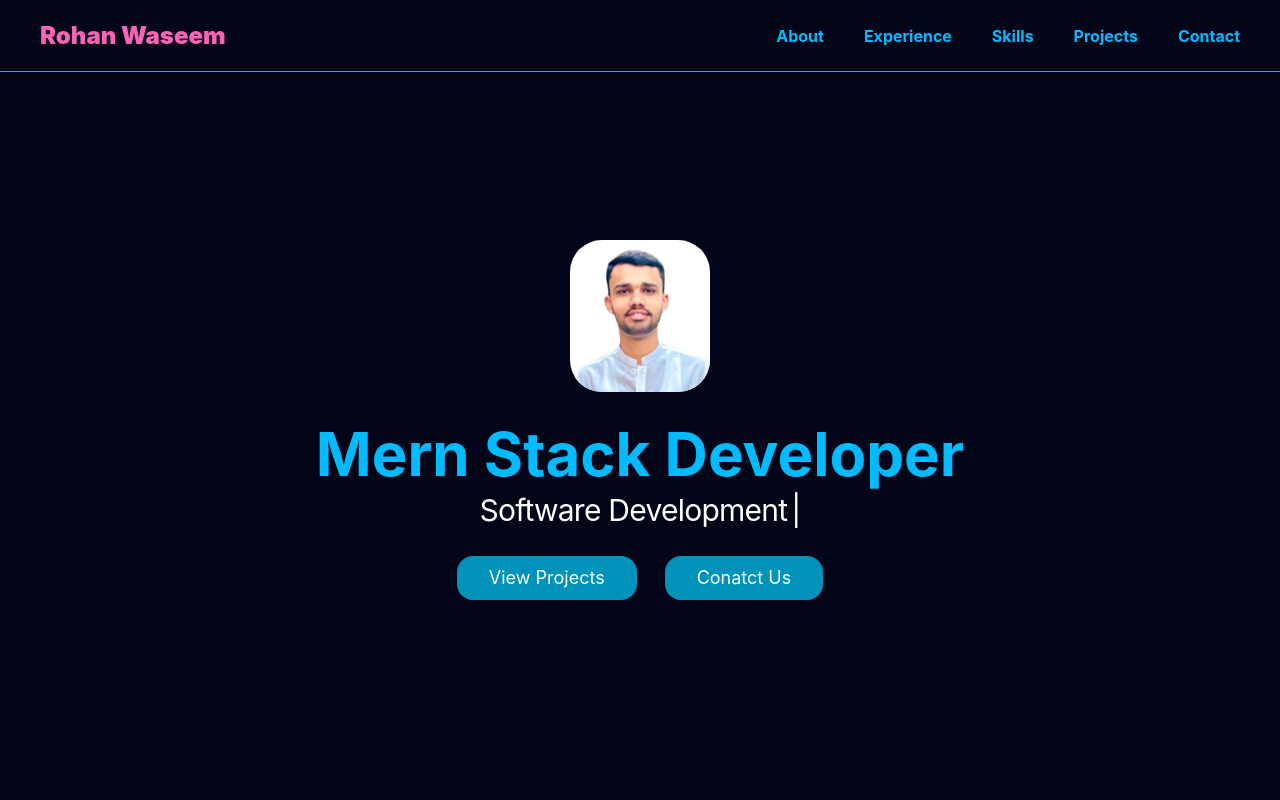
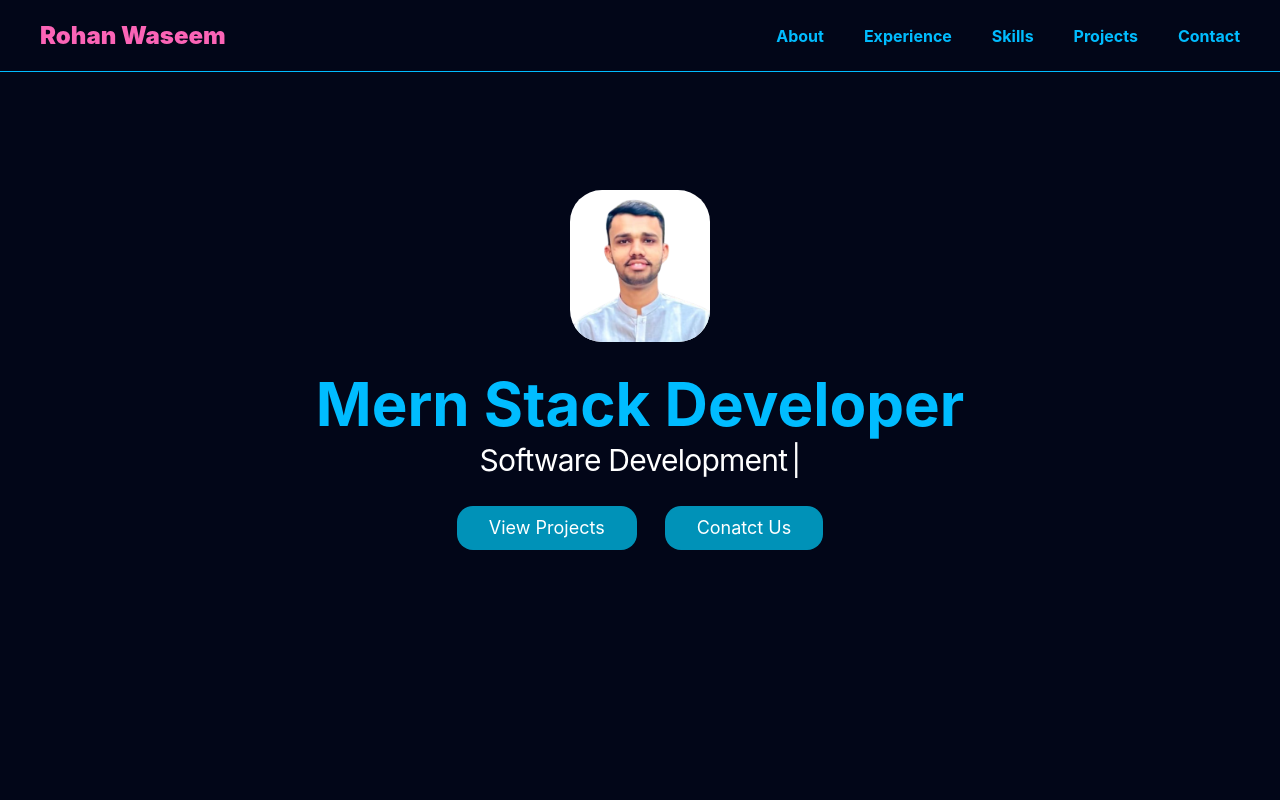
Before and after one commit to RohanWaseem/portfolio, a React app in the folder frontend/: page / in a window 1280 px wide. Shown: the top 800 px of the page. Built offline with nearby package versions, Linux system fonts and the light colour scheme; the HTML template or start-up script is replaced by a standard one.

Commit message:
Updated portfolio

```diff
--- a/frontend/src/App.jsx
+++ b/frontend/src/App.jsx
@@ -27,7 +27,7 @@ const App = () => {
 
       {/* pic page  */}
 
-      <div className='w-full h-screen flex-col lg:pb-15 bg-slate-950 pt-25 flex items-center  justify-center'>
+      <div className='w-full h-screen flex-col lg:pb-15 bg-slate-950 pt- flex items-center  justify-center'>
 
 
 
```
